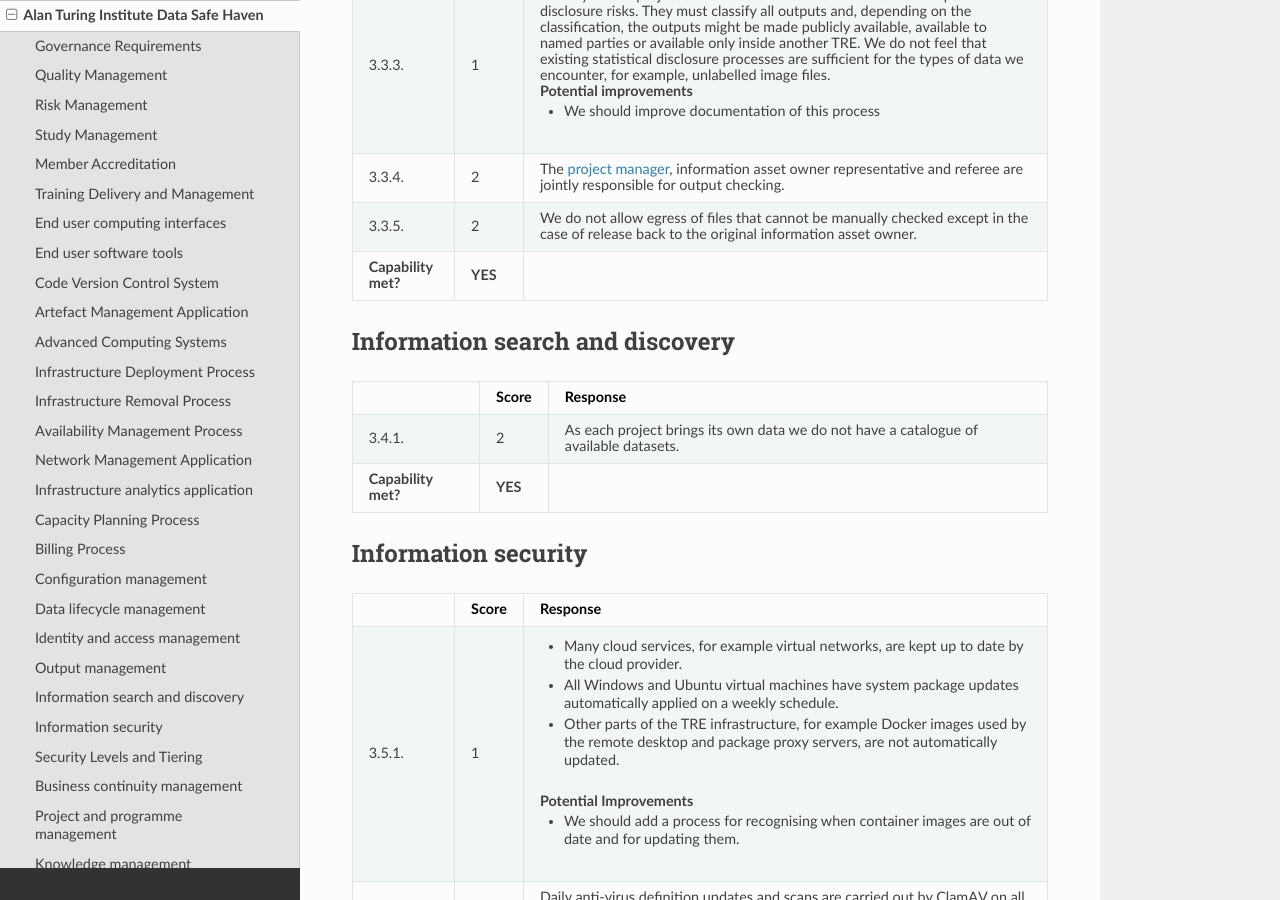
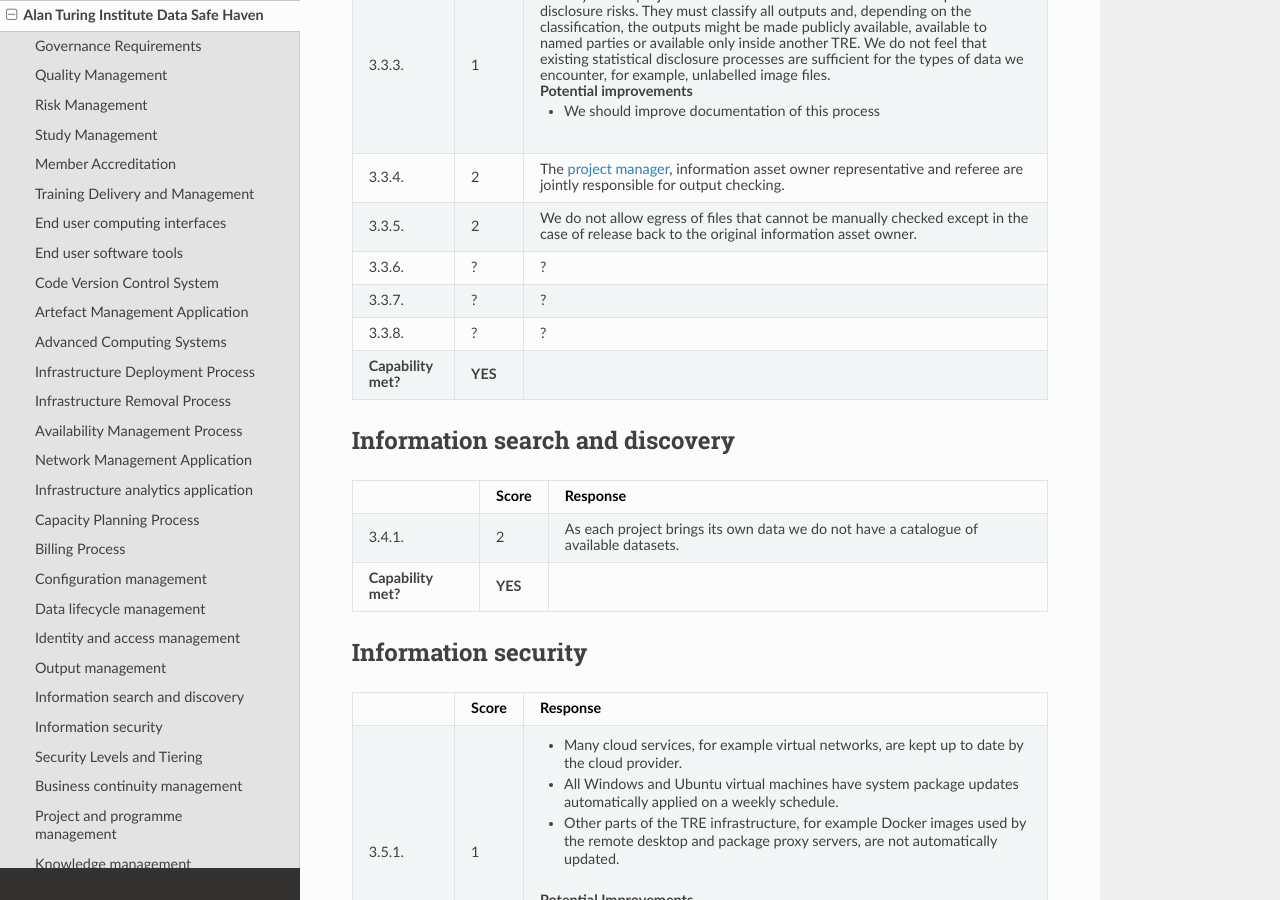
Before and after one commit to sa-tre/satre-specification, a Sphinx documentation site: the page built from docs/source/evaluations/alan_turing_institute.md, in a window 1280 px wide and 900 px high, scrolled down 17416 px. Built offline with Sphinx 7.4.7 and the Read the Docs theme 2.0.0, drawn with Linux system fonts in a browser that asks for light colours.

Commit message:
add extra output management to eval

```diff
--- a/docs/source/evaluations/alan_turing_institute.md
+++ b/docs/source/evaluations/alan_turing_institute.md
@@ -879,6 +879,15 @@
 * - 3.3.5.
   - 2
   - We do not allow egress of files that cannot be manually checked except in the case of release back to the original information asset owner.
+* - 3.3.6.
+  - ?
+  - ?
+* - 3.3.7.
+  - ?
+  - ?
+* - 3.3.8.
+  - ?
+  - ?
 * - **Capability met?**
   - **YES**
   -
```
